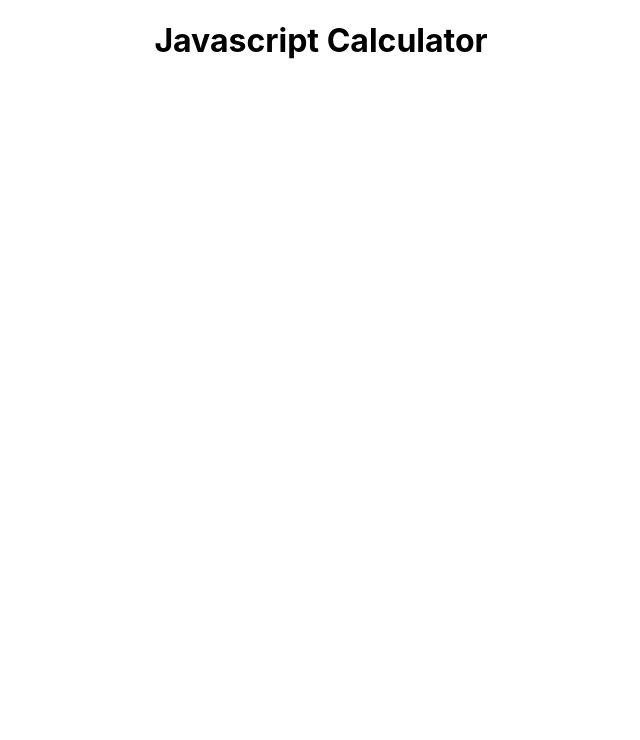
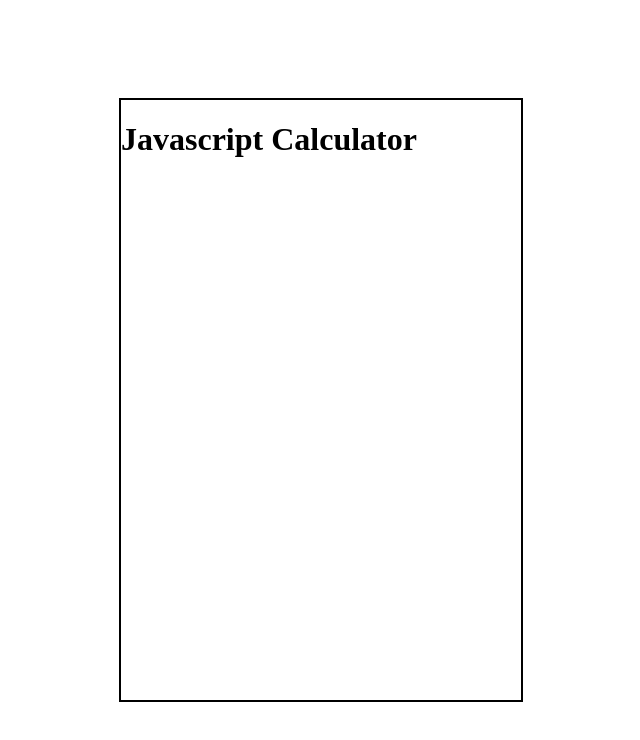
Before and after one commit to mmjamm89/FCC-JSCalculator, a React (Create React App) app: page / in a window 1280 px wide. Shown: the top 740 px of the page, without its empty margins (319-959 px from the left). Built offline with nearby package versions, Linux system fonts and the light colour scheme.

Commit message:
setting canvas

```diff
--- a/src/App.css
+++ /dev/null
@@ -1,38 +0,0 @@
-.App {
-  text-align: center;
-}
-
-.App-logo {
-  height: 40vmin;
-  pointer-events: none;
-}
-
-@media (prefers-reduced-motion: no-preference) {
-  .App-logo {
-    animation: App-logo-spin infinite 20s linear;
-  }
-}
-
-.App-header {
-  background-color: #282c34;
-  min-height: 100vh;
-  display: flex;
-  flex-direction: column;
-  align-items: center;
-  justify-content: center;
-  font-size: calc(10px + 2vmin);
-  color: white;
-}
-
-.App-link {
-  color: #61dafb;
-}
-
-@keyframes App-logo-spin {
-  from {
-    transform: rotate(0deg);
-  }
-  to {
-    transform: rotate(360deg);
-  }
-}
--- a/src/App.js
+++ b/src/App.js
@@ -1,4 +1,4 @@
-import './App.css';
+import './style.css';
 
 function App() {
   return (
--- a/src/index.css
+++ b/src/index.css
@@ -1,10 +1,7 @@
 body {
   margin: 0;
-  font-family: -apple-system, BlinkMacSystemFont, 'Segoe UI', 'Roboto', 'Oxygen',
-    'Ubuntu', 'Cantarell', 'Fira Sans', 'Droid Sans', 'Helvetica Neue',
-    sans-serif;
-  -webkit-font-smoothing: antialiased;
-  -moz-osx-font-smoothing: grayscale;
+  padding: 0;
+  box-sizing: border-box;
 }
 
 code {
--- a/src/index.js
+++ b/src/index.js
@@ -3,7 +3,6 @@
 import './index.css';
 import App from './App';
 
-
 ReactDOM.render(
     <App />,
   document.getElementById('root')
--- /dev/null
+++ b/src/style.css
@@ -0,0 +1,20 @@
+html, body {
+  width: 100vw;
+  height: 100vh;
+  display: -webkit-box;
+  display: -ms-flexbox;
+  display: flex;
+  -webkit-box-align: center;
+      -ms-flex-align: center;
+          align-items: center;
+  -webkit-box-pack: center;
+      -ms-flex-pack: center;
+          justify-content: center;
+}
+
+.App {
+  width: 400px;
+  height: 600px;
+  border: 2px solid black;
+}
+/*# sourceMappingURL=style.css.map */
--- /dev/null
+++ b/src/style.scss
@@ -0,0 +1,13 @@
+html, body{
+    width: 100vw;
+    height: 100vh;
+    display: flex;
+    align-items: center;
+    justify-content: center;
+}
+
+.App{
+    width: 400px;
+    height: 600px;
+    border: 2px solid black;
+}
```
Also changed, not shown: 1 other file (tests, documents, lock files or other folders).
